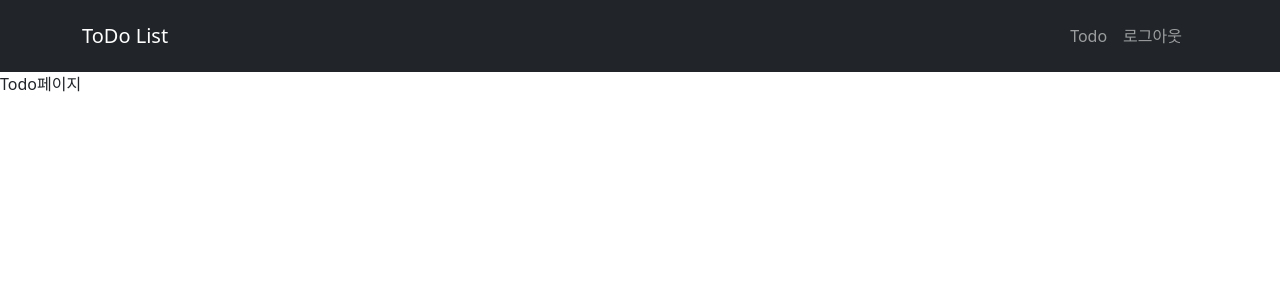
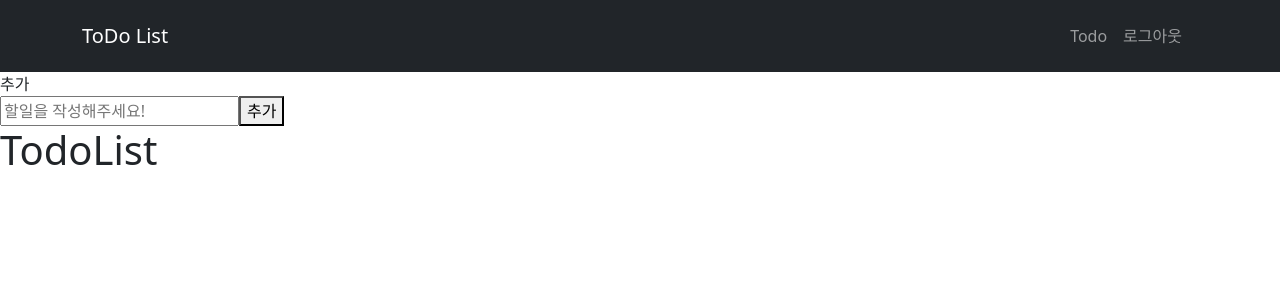
Before and after one commit to junny1995/wanted-pre-onboarding-frontend, a React (Create React App) app: page /todo in a window 1280 px wide. Shown: the top 300 px of the page. Built offline with nearby package versions, Linux system fonts and the light colour scheme; no server answers; sample sign-in values are in the browser's storage.

Commit message:
feat: todo add,list 생성 add 구현추가

```diff
--- /dev/null
+++ b/src/Component/TodoAdd.js
@@ -0,0 +1,48 @@
+import axios from "axios";
+import { useState } from "react";
+
+function TodoAdd() {
+  // env URL
+  const URL = process.env.REACT_APP_API_URL;
+
+  // Todo 저장 state, onChange
+  const [addtodo, setAddTodo] = useState("");
+
+  const onChangeTodo = (e) => {
+    const addTodoCurrent = e.target.value;
+    setAddTodo(addTodoCurrent);
+  };
+
+  // Todo Axios
+  const TodoAddHandler = async () => {
+    try {
+      await axios.post(
+        `${URL}/todos`,
+        { todo: addtodo },
+        {
+          headers: {
+            Authorization: `Bearer ` + localStorage.getItem("token"),
+          },
+        }
+      );
+    } catch (e) {
+      alert(e.response.data.message);
+    }
+  };
+  return (
+    <>
+      <div>추가</div>
+      <input
+        type="text"
+        onChange={onChangeTodo}
+        placeholder="할일을 작성해주세요!"
+        data-testid="new-todo-input"
+      />
+      <button onClick={TodoAddHandler} data-testid="new-todo-add-button">
+        추가
+      </button>
+    </>
+  );
+}
+
+export default TodoAdd;
--- /dev/null
+++ b/src/Component/TodoList.js
@@ -0,0 +1,9 @@
+function TodoList() {
+  return (
+    <>
+      <h1>TodoList</h1>
+    </>
+  );
+}
+
+export default TodoList;
--- a/src/Page/Todo.js
+++ b/src/Page/Todo.js
@@ -1,5 +1,7 @@
 import { useContext, useEffect } from "react";
 import { useNavigate } from "react-router-dom";
+import TodoAdd from "../Component/TodoAdd";
+import TodoList from "../Component/TodoList";
 import AuthContext from "../store/AuthContext";
 
 function Todo() {
@@ -19,7 +21,8 @@ function Todo() {
 
   return (
     <>
-      <div>Todo페이지</div>
+      <TodoAdd />
+      <TodoList />
     </>
   );
 }
```
